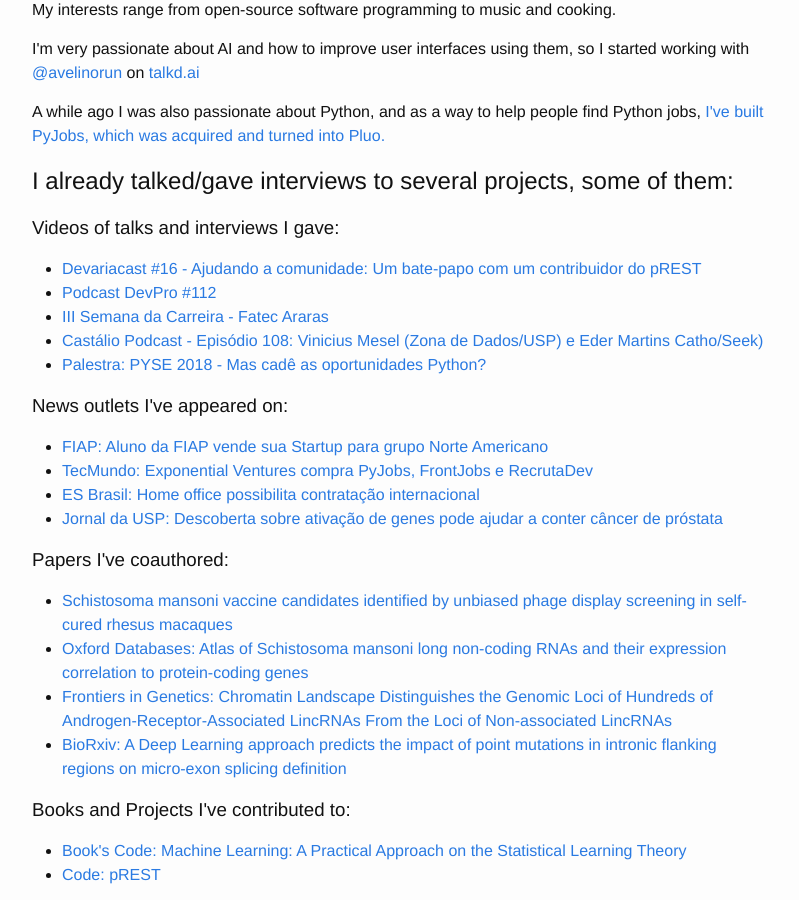
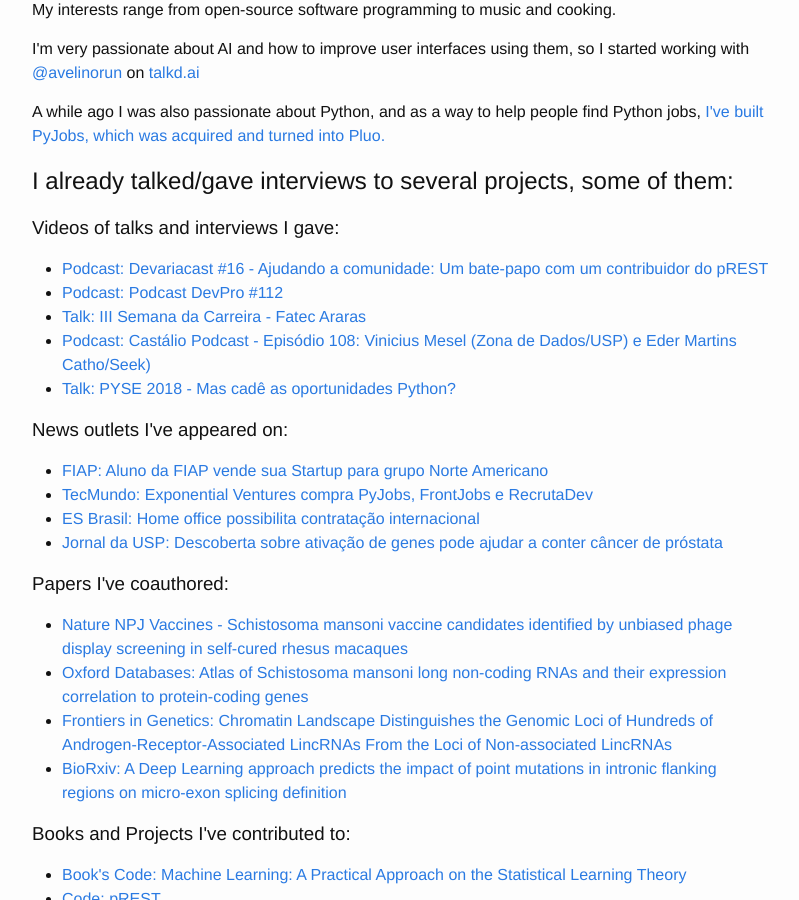
Before and after one commit to vmesel/vmesel.github.io, a Jekyll site: the page built from index.html, in a window 1280 px wide and 900 px high, scrolled down 358 px. Shown: the whole window, without its empty margins (238-1037 px from the left). Built offline with Jekyll 4.4.1, drawn with Linux system fonts in a browser that asks for light colours.

Commit message:
Adds prefix

```diff
--- a/index.html
+++ b/index.html
@@ -21,11 +21,11 @@
   <h2 align="justify">I already talked/gave interviews to several projects, some of them:</h2>
   <h3>Videos of talks and interviews I gave:</h3>
   <ul>
-    <li><a href="https://www.youtube.com/watch?v=KOm-PQ4xGQg" target=”_blank”>Devariacast #16 - Ajudando a comunidade: Um bate-papo com um contribuidor do pREST</a></li>
-    <li><a href="https://www.youtube.com/watch?v=HntBjj-Cchc&ab_channel=CanalDevPro" target=”_blank”>Podcast DevPro #112</a></li>
-    <li><a href="https://www.youtube.com/watch?v=jJ7FPyWTb0A&ab_channel=FatecAraras-Oficial" target=”_blank”>III Semana da Carreira - Fatec Araras</a></li>
-    <li><a href="https://www.youtube.com/watch?v=nUDF4dA5pvs" target=”_blank”>Castálio Podcast - Episódio 108: Vinicius Mesel (Zona de Dados/USP) e Eder Martins Catho/Seek)</a></li>
-    <li><a href="https://www.youtube.com/watch?v=aEDRiizbhus" target=”_blank”>Palestra: PYSE 2018 - Mas cadê as oportunidades Python? </a></li>
+    <li><a href="https://www.youtube.com/watch?v=KOm-PQ4xGQg" target=”_blank”>Podcast: Devariacast #16 - Ajudando a comunidade: Um bate-papo com um contribuidor do pREST</a></li>
+    <li><a href="https://www.youtube.com/watch?v=HntBjj-Cchc&ab_channel=CanalDevPro" target=”_blank”>Podcast: Podcast DevPro #112</a></li>
+    <li><a href="https://www.youtube.com/watch?v=jJ7FPyWTb0A&ab_channel=FatecAraras-Oficial" target=”_blank”>Talk: III Semana da Carreira - Fatec Araras</a></li>
+    <li><a href="https://www.youtube.com/watch?v=nUDF4dA5pvs" target=”_blank”>Podcast: Castálio Podcast - Episódio 108: Vinicius Mesel (Zona de Dados/USP) e Eder Martins Catho/Seek)</a></li>
+    <li><a href="https://www.youtube.com/watch?v=aEDRiizbhus" target=”_blank”>Talk: PYSE 2018 - Mas cadê as oportunidades Python? </a></li>
   </ul>
   <h3>News outlets I've appeared on:</h3>
   <ul>
@@ -36,7 +36,7 @@
   </ul>
   <h3>Papers I've coauthored:</h3>
   <ul>
-    <li><a href="https://www.nature.com/articles/s41541-023-00803-x">Schistosoma mansoni vaccine candidates identified by unbiased phage display screening in self-cured rhesus macaques</a></li>
+    <li><a href="https://www.nature.com/articles/s41541-023-00803-x">Nature NPJ Vaccines - Schistosoma mansoni vaccine candidates identified by unbiased phage display screening in self-cured rhesus macaques</a></li>
     <li><a href="https://academic.oup.com/database/article/doi/10.1093/database/bay068/5051101" target=”_blank”>Oxford Databases: Atlas of Schistosoma mansoni long non-coding RNAs and their expression correlation to protein-coding genes</a></li>
     <li><a href="https://www.frontiersin.org/articles/10.3389/fgene.2018.00132/full?&utm_source=Email_to_authors_&utm_medium=Email&utm_content=T1_11.5e1_author&utm_campaign=Email_publication&field=&journalName=Frontiers_in_Genetics&id=354705" target=”_blank”>Frontiers in Genetics: Chromatin Landscape Distinguishes the Genomic Loci of Hundreds of Androgen-Receptor-Associated LincRNAs From the Loci of Non-associated LincRNAs</a></li>
     <li><a href="https://www.biorxiv.org/content/10.1101/868786v1.abstract" target=”_blank”>BioRxiv: A Deep Learning approach predicts the impact of point mutations in intronic flanking regions on micro-exon splicing definition</a></li>
```
